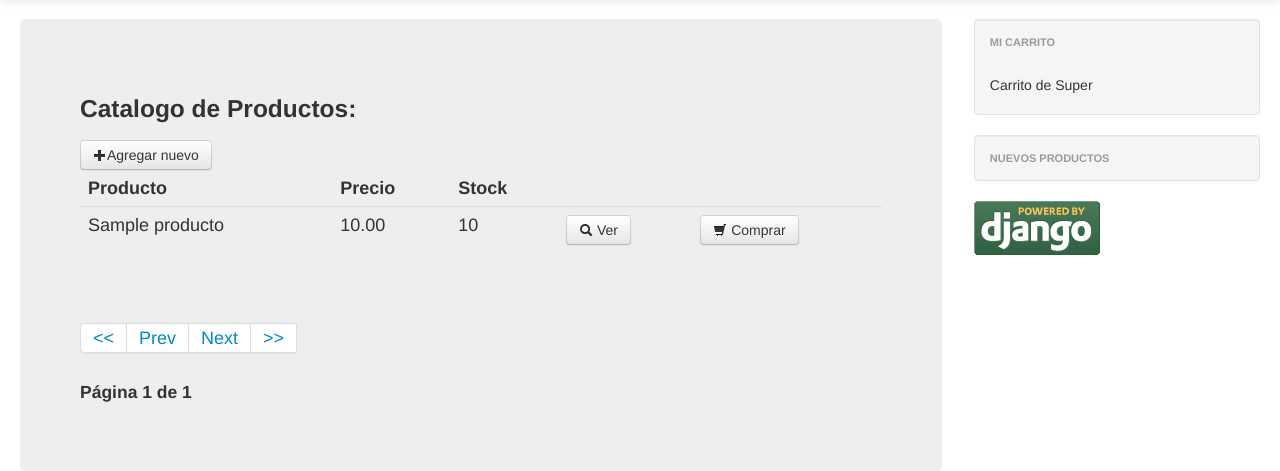
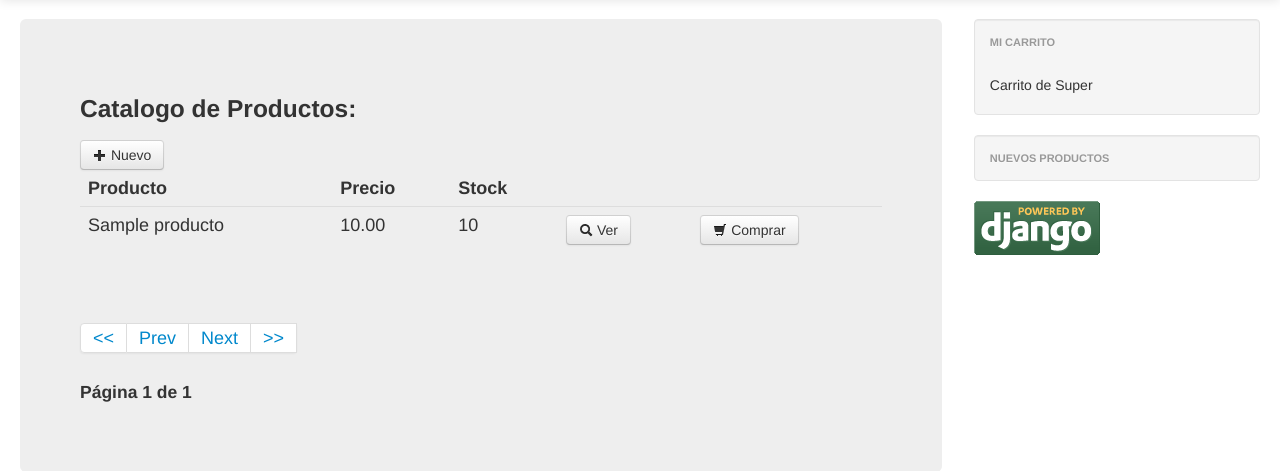
Before and after one commit to alexdzul/demo, a Django app: page /productos/page/1/ in a window 1280 px wide. Shown: the part 41-512 px from the top of the page. Run offline with Django 3.2, Linux system fonts and the light colour scheme; a user stored in the database is signed in; tables that the repository leaves empty hold one stand-in row (values such as "Sample post"); some libraries are stand-ins or nearby versions.

Commit message:
Añadir producto botón

```diff
--- a/demo/templates/home/productos.html
+++ b/demo/templates/home/productos.html
@@ -3,7 +3,7 @@
 {%block content %}
 <h3>Catalogo de Productos:</h3>
 {% if user.is_authenticated %}
-<a href="{% url vista_agregar_producto %}" class="btn"><i class="icon-plus"></i>Agregar nuevo</a>
+<a href="{% url vista_agregar_producto %}" class="btn"><i class="icon-plus"></i> Nuevo</a>
 {% endif %}
 <br>
 {% if productos %}
```
